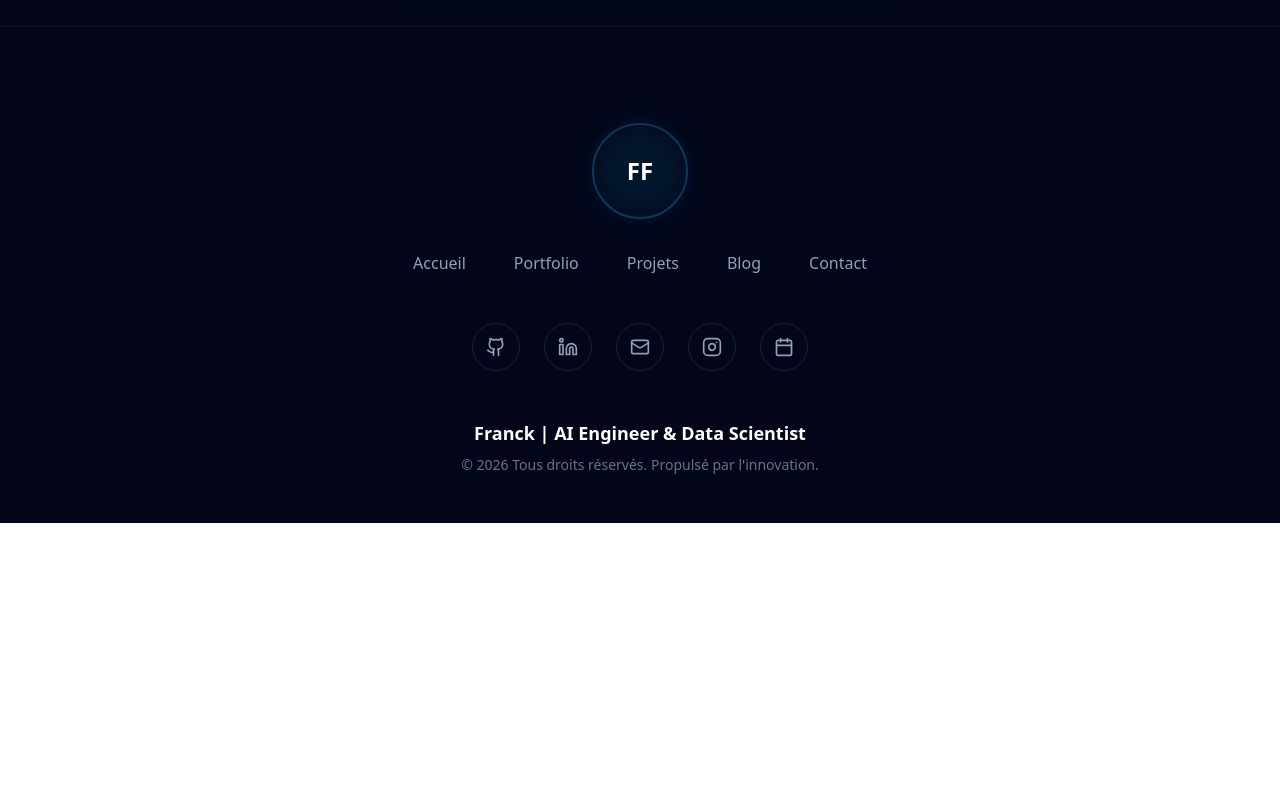
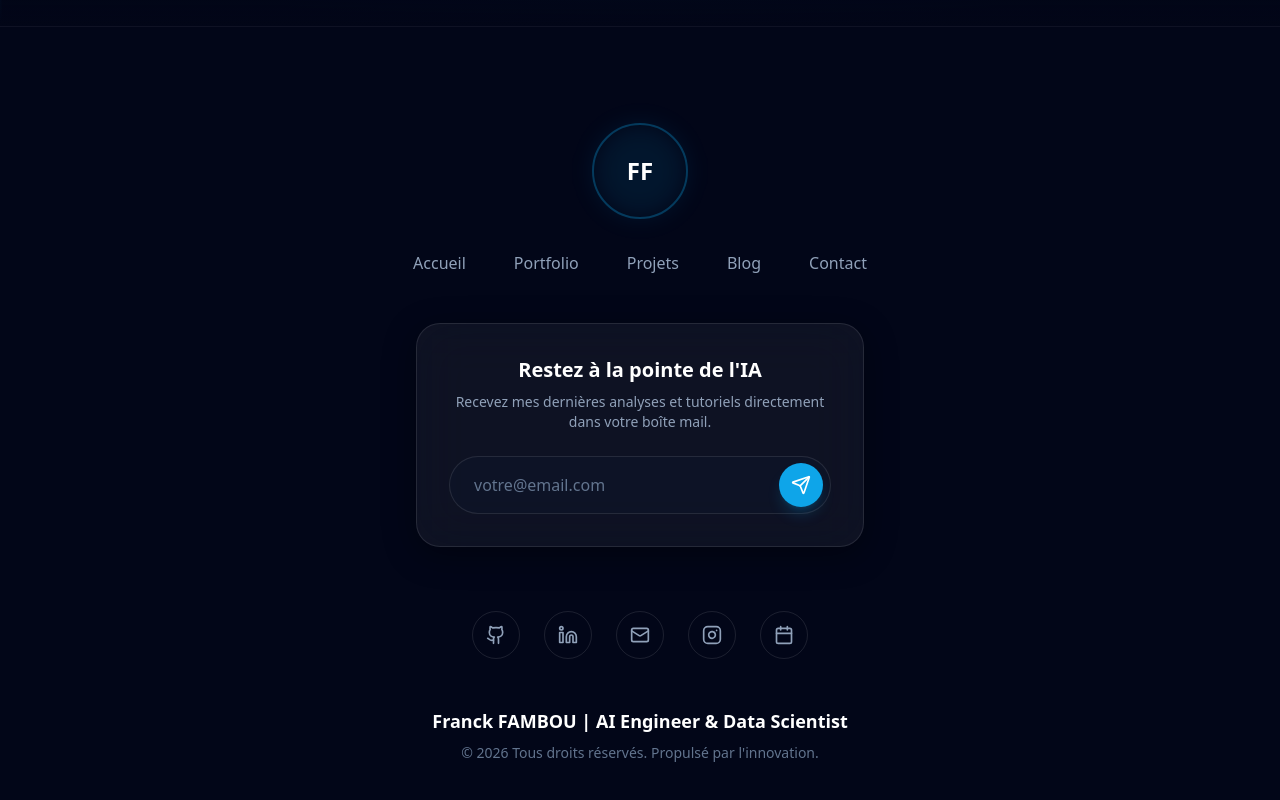
Before and after one commit to Franck-F/Book, a Next.js app: page / in a window 1280 px wide. Shown: the part 774-1574 px from the top of the page. Before the commit the page ends 1297 px from the top, so only its background shows below. Built offline with nearby package versions, Linux system fonts and the light colour scheme.

Commit message:
feat: add newsletter subscription to footer and fix layout

```diff
--- a/components/navigation/Footer.tsx
+++ b/components/navigation/Footer.tsx
@@ -1,12 +1,26 @@
 "use client"
 
-import React from "react"
+import React, { useState } from "react"
 import Link from "next/link"
-import { motion } from "framer-motion"
-import { Github, Linkedin, Mail, Instagram, Calendar } from "lucide-react"
+import { motion, AnimatePresence } from "framer-motion"
+import { Github, Linkedin, Mail, Instagram, Calendar, Send, CheckCircle2 } from "lucide-react"
 
 export default function Footer() {
     const currentYear = new Date().getFullYear()
+    const [email, setEmail] = useState("")
+    const [status, setStatus] = useState<'idle' | 'loading' | 'success' | 'error'>('idle')
+
+    const handleSubscribe = async (e: React.FormEvent) => {
+        e.preventDefault()
+        if (!email) return
+
+        setStatus('loading')
+        // Simulate API call
+        await new Promise(resolve => setTimeout(resolve, 1500))
+        setStatus('success')
+        setEmail("")
+        setTimeout(() => setStatus('idle'), 5000)
+    }
 
     const socialLinks = [
         { icon: Github, href: "https://github.com/Franck-F", label: "GitHub" },
@@ -62,6 +76,64 @@ export default function Footer() {
                         ))}
                     </div>
 
+                    {/* Newsletter Section */}
+                    <motion.div
+                        initial={{ opacity: 0, y: 20 }}
+                        whileInView={{ opacity: 1, y: 0 }}
+                        className="w-full max-w-md mb-16"
+                    >
+                        <div className="glass p-8 rounded-3xl border border-primary-500/10 relative overflow-hidden group">
+                            <div className="absolute inset-0 bg-gradient-to-br from-primary-500/5 to-transparent opacity-0 group-hover:opacity-100 transition-opacity duration-500" />
+
+                            <div className="relative z-10 text-center">
+                                <h4 className="text-xl font-bold text-white mb-2 font-display">Restez à la pointe de l&apos;IA</h4>
+                                <p className="text-slate-400 text-sm mb-6">
+                                    Recevez mes dernières analyses et tutoriels directement dans votre boîte mail.
+                                </p>
+
+                                <form onSubmit={handleSubscribe} className="relative flex items-center">
+                                    <input
+                                        type="email"
+                                        placeholder="votre@email.com"
+                                        value={email}
+                                        onChange={(e) => setEmail(e.target.value)}
+                                        className="w-full bg-slate-900/50 border border-white/10 rounded-full py-4 pl-6 pr-14 text-white placeholder:text-slate-500 focus:outline-none focus:border-primary-500/50 focus:ring-1 focus:ring-primary-500/20 transition-all font-sans"
+                                        required
+                                    />
+                                    <button
+                                        type="submit"
+                                        disabled={status === 'loading' || status === 'success'}
+                                        className={`absolute right-2 p-3 rounded-full transition-all ${status === 'success'
+                                                ? 'bg-green-500 text-white'
+                                                : 'bg-primary-500 hover:bg-primary-600 text-white shadow-lg shadow-primary-500/20'
+                                            }`}
+                                    >
+                                        {status === 'loading' ? (
+                                            <div className="w-5 h-5 border-2 border-white/30 border-t-white rounded-full animate-spin" />
+                                        ) : status === 'success' ? (
+                                            <CheckCircle2 size={20} />
+                                        ) : (
+                                            <Send size={20} />
+                                        )}
+                                    </button>
+                                </form>
+
+                                <AnimatePresence>
+                                    {status === 'success' && (
+                                        <motion.p
+                                            initial={{ opacity: 0, y: 10 }}
+                                            animate={{ opacity: 1, y: 0 }}
+                                            exit={{ opacity: 0 }}
+                                            className="text-green-400 text-xs mt-4 font-medium"
+                                        >
+                                            Merci ! Vous êtes maintenant inscrit à la newsletter.
+                                        </motion.p>
+                                    )}
+                                </AnimatePresence>
+                            </div>
+                        </div>
+                    </motion.div>
+
                     {/* Social Icons */}
                     <div className="flex gap-6 mb-12">
                         {socialLinks.map((social, idx) => {
@@ -87,7 +159,7 @@ export default function Footer() {
                     {/* Role and Copyright */}
                     <div className="text-center">
                         <h3 className="text-white font-display font-semibold text-lg mb-2">
-                            Franck | AI Engineer & Data Scientist
+                            Franck FAMBOU | AI Engineer & Data Scientist
                         </h3>
                         <p className="text-slate-500 text-sm">
                             &copy; {currentYear} Tous droits réservés. Propulsé par l&apos;innovation.
```
